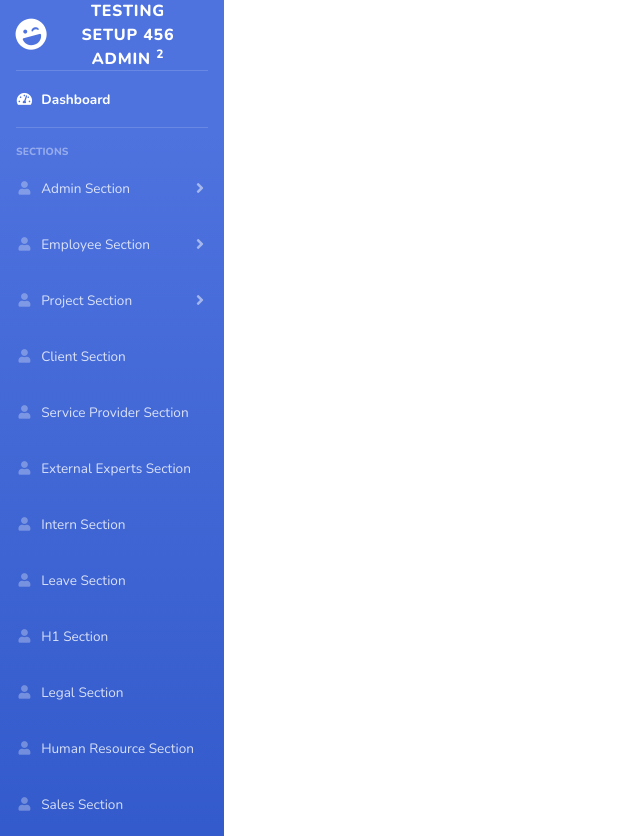
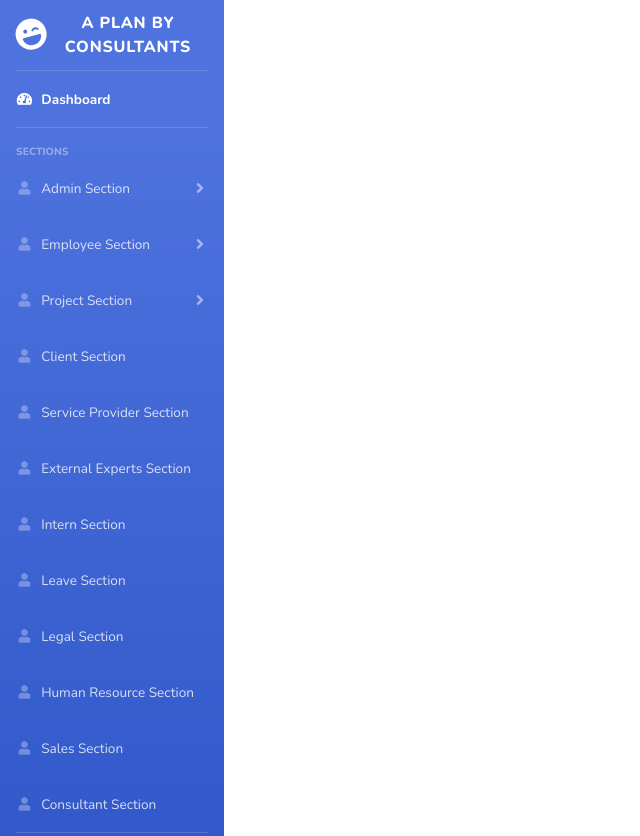
Before and after one commit to APBCResources/platfrom-updated, a website with bundled scripts: page menu-sidebar-all.html in a window 1280 px wide. Shown: the top 836 px of the page, without its empty margins (0-640 px from the left). Built offline with nearby package versions, Linux system fonts and the light colour scheme.

Commit message:
commitindex

```diff
--- a/menu-sidebar-all.html
+++ b/menu-sidebar-all.html
@@ -35,7 +35,7 @@
                 <div class="sidebar-brand-icon rotate-n-15">
                     <i class="fas fa-laugh-wink"></i>
                 </div>
-                <div class="sidebar-brand-text mx-3">Testing Setup 456 Admin <sup>2</sup></div>
+                <div class="sidebar-brand-text mx-3">A Plan by Consultants</div>
             </a>
 
             <!-- Divider -->
@@ -154,14 +154,7 @@
 
 
 
-             <!-- Nav Item - H1 section -->
-             <li class="nav-item">
-                <a class="nav-link" href="h1.html">
-                    <i class="fas fa-fw fa-user"></i>
-                    <span>H1 Section</span></a>
-            </li>
-
-             <!-- Nav Item - Legal section -->
+            <!-- Nav Item - Legal section -->
              <li class="nav-item">
                 <a class="nav-link" href="legal.html">
                     <i class="fas fa-fw fa-user"></i>
```
